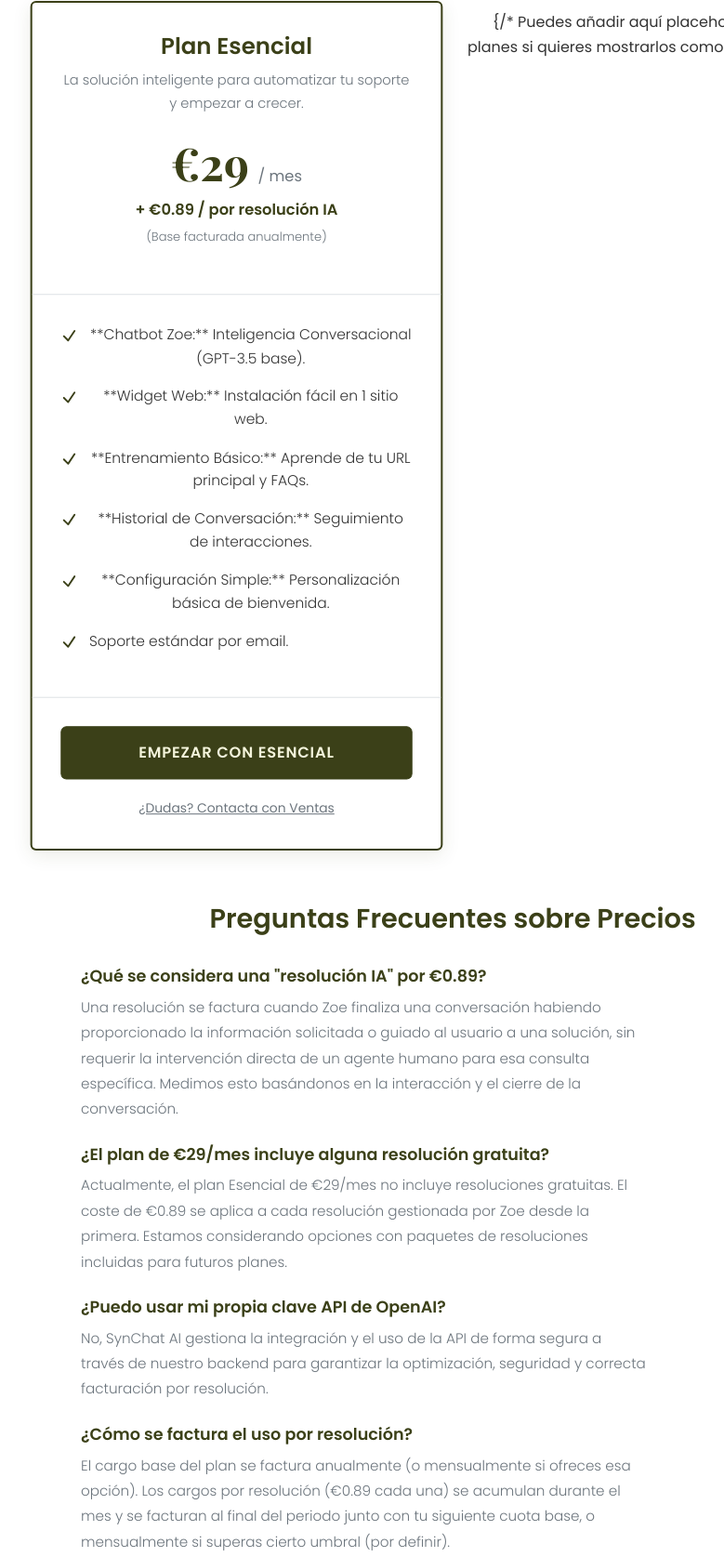
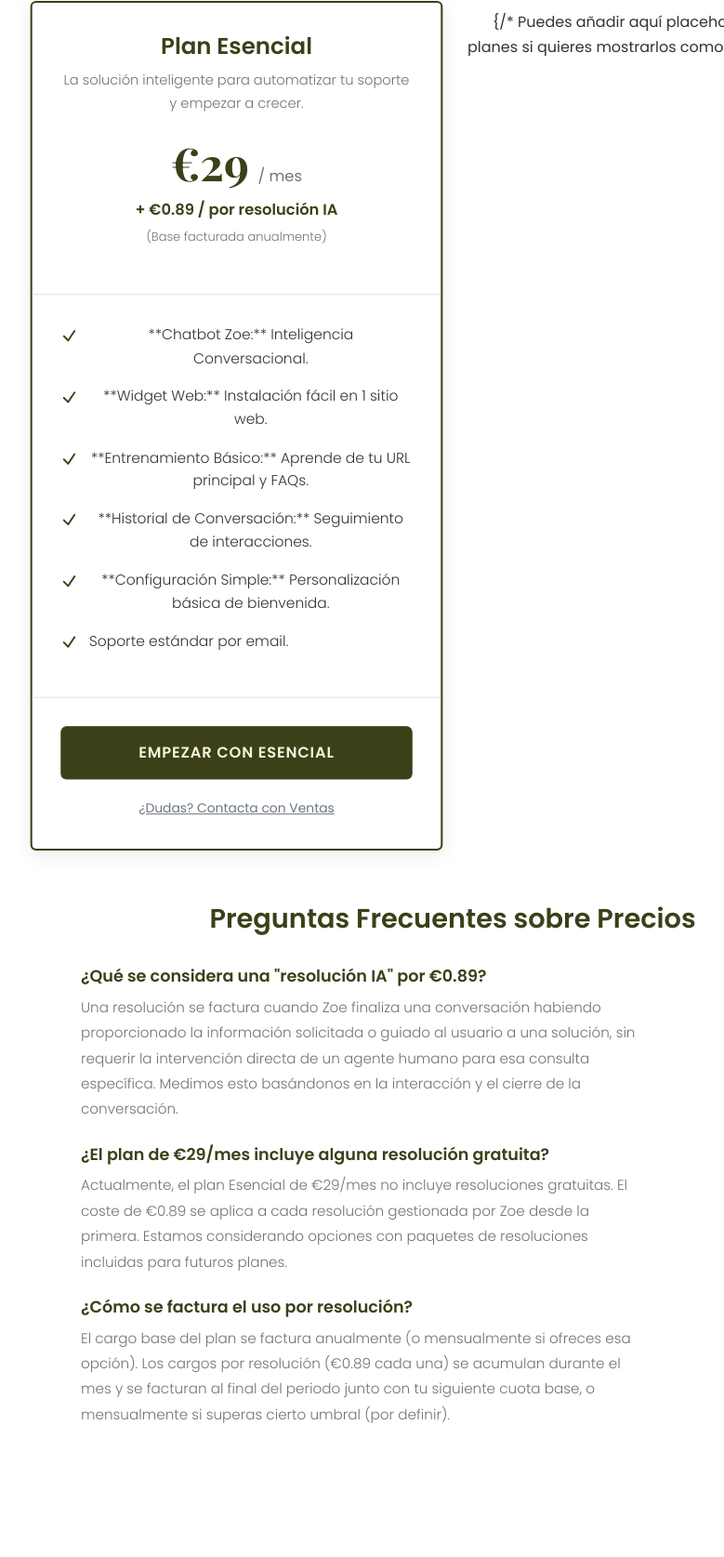
Before and after one commit to deyu413/mi-bot-atencion, a plain HTML site: page precios/pricing.html in a window 1280 px wide. Shown: the part 342-2017 px from the top of the page at 93% size, without its empty margins (153-932 px from the left). Drawn offline with nearby package versions, Linux system fonts and the light colour scheme.

```diff
--- a/precios/pricing.html
+++ b/precios/pricing.html
@@ -69,7 +69,7 @@
                                 <p class="billed-annually">(Base facturada anualmente)</p>
                             </div>
                             <ul class="features-list">
-                                <li><span class="check-icon"><svg xmlns="http://www.w3.org/2000/svg" fill="none" viewBox="0 0 24 24" stroke-width="2" stroke="currentColor" width="16" height="16"><path stroke-linecap="round" stroke-linejoin="round" d="M4.5 12.75l6 6 9-13.5" /></svg></span> **Chatbot Zoe:** Inteligencia Conversacional (GPT-3.5 base).</li>
+                                <li><span class="check-icon"><svg xmlns="http://www.w3.org/2000/svg" fill="none" viewBox="0 0 24 24" stroke-width="2" stroke="currentColor" width="16" height="16"><path stroke-linecap="round" stroke-linejoin="round" d="M4.5 12.75l6 6 9-13.5" /></svg></span> **Chatbot Zoe:** Inteligencia Conversacional.</li>
                                 <li><span class="check-icon"><svg xmlns="http://www.w3.org/2000/svg" fill="none" viewBox="0 0 24 24" stroke-width="2" stroke="currentColor" width="16" height="16"><path stroke-linecap="round" stroke-linejoin="round" d="M4.5 12.75l6 6 9-13.5" /></svg></span> **Widget Web:** Instalación fácil en 1 sitio web.</li>
                                 <li><span class="check-icon"><svg xmlns="http://www.w3.org/2000/svg" fill="none" viewBox="0 0 24 24" stroke-width="2" stroke="currentColor" width="16" height="16"><path stroke-linecap="round" stroke-linejoin="round" d="M4.5 12.75l6 6 9-13.5" /></svg></span> **Entrenamiento Básico:** Aprende de tu URL principal y FAQs.</li>
                                 <li><span class="check-icon"><svg xmlns="http://www.w3.org/2000/svg" fill="none" viewBox="0 0 24 24" stroke-width="2" stroke="currentColor" width="16" height="16"><path stroke-linecap="round" stroke-linejoin="round" d="M4.5 12.75l6 6 9-13.5" /></svg></span> **Historial de Conversación:** Seguimiento de interacciones.</li>
@@ -96,10 +96,6 @@
                             <p>Actualmente, el plan Esencial de €29/mes no incluye resoluciones gratuitas. El coste de €0.89 se aplica a cada resolución gestionada por Zoe desde la primera. Estamos considerando opciones con paquetes de resoluciones incluidas para futuros planes.</p>
                          </div>
                           <div>
-                            <h4>¿Puedo usar mi propia clave API de OpenAI?</h4>
-                            <p>No, SynChat AI gestiona la integración y el uso de la API de forma segura a través de nuestro backend para garantizar la optimización, seguridad y correcta facturación por resolución.</p>
-                         </div>
-                          <div>
                             <h4>¿Cómo se factura el uso por resolución?</h4>
                             <p>El cargo base del plan se factura anualmente (o mensualmente si ofreces esa opción). Los cargos por resolución (€0.89 cada una) se acumulan durante el mes y se facturan al final del periodo junto con tu siguiente cuota base, o mensualmente si superas cierto umbral (por definir).</p>
                          </div>
```
